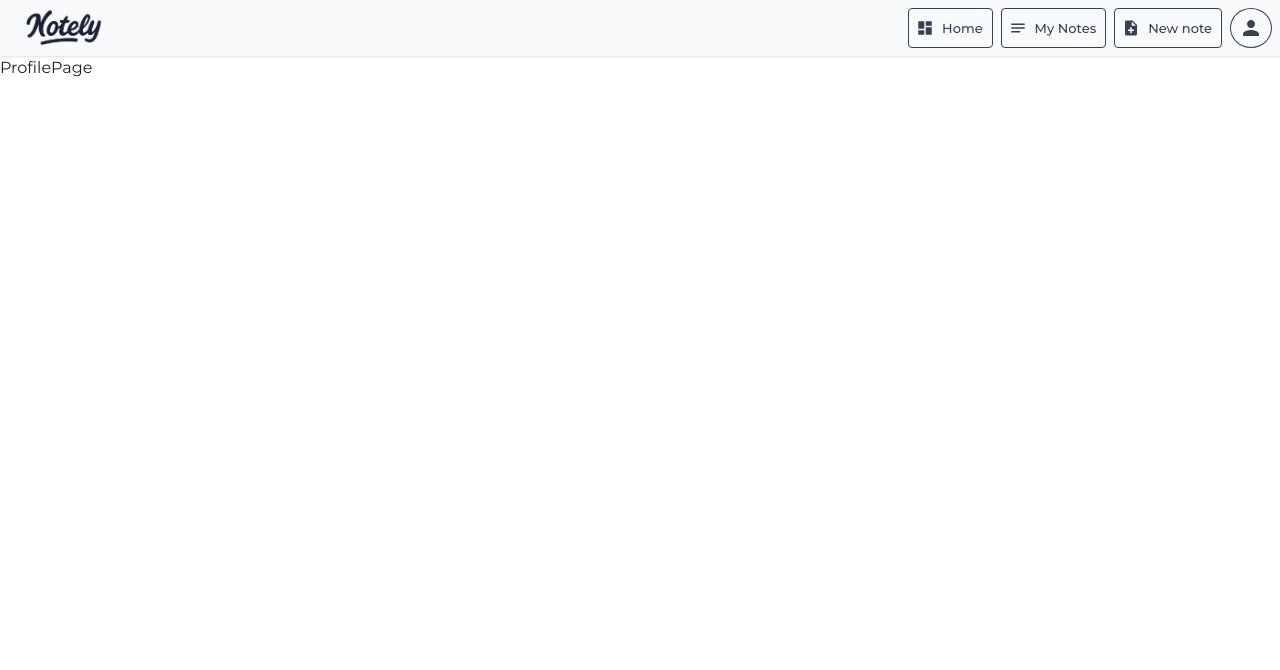
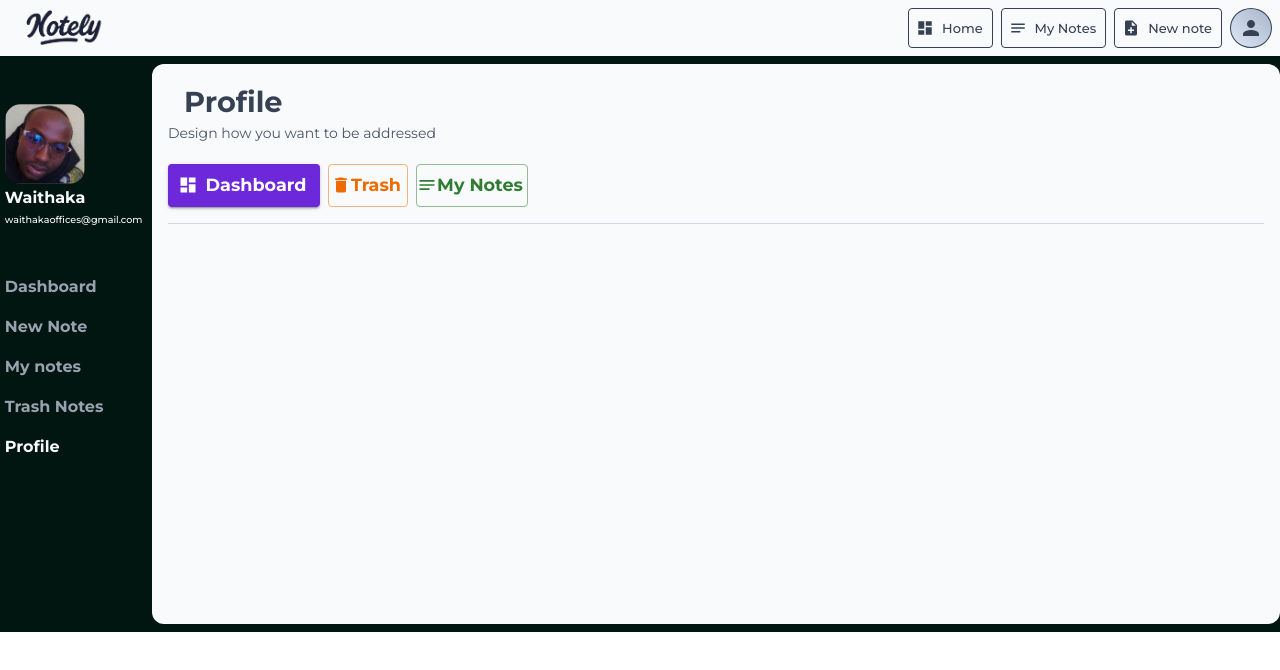
Before and after one commit to WaithakaGuru/NoteLy, a React (Vite) app in the folder client/: page /dashboard/profile in a window 1280 px wide. Shown: the top 670 px of the page. Built offline with nearby package versions, Linux system fonts and the light colour scheme.

Commit message:
Font fixes

```diff
--- a/client/src/components/Navbar.tsx
+++ b/client/src/components/Navbar.tsx
@@ -29,8 +29,6 @@ function Navbar() {
     img.onerror = () => setImageAvailable(false);
     setPath(path)
   }, []);
-
-  // useEffect(() => {;}, [path]);
 
   function handleToggleProfile() {
     setIsOpen(true);
@@ -90,6 +88,7 @@ function Navbar() {
                 color: "#364153",
                 border: "1px solid #364153",
                 transition: "border-color .4s ease-in-out",
+                background: path==="/dashboard/profile"? "linear-gradient(45deg, #dce6f6, #a9b6ca)" : "",
                 "&:hover": {
                   background: "linear-gradient(45deg, #dce6f6, #a9b6ca)",
                   borderColor: "transparent",
--- a/client/src/components/SideBar.tsx
+++ b/client/src/components/SideBar.tsx
@@ -1,5 +1,4 @@
-import { Card, CardMedia, Typography, Stack, Button } from "@mui/material";
-import { Link} from "react-router-dom";
+import { Card, CardMedia, Typography, Stack, Button} from "@mui/material";
 import useNote from "../store/notelyStore";
 
 function SideBar() {
@@ -58,44 +57,45 @@ function SideBar() {
           >
             Public Notes
           </Typography>
-      </Button></>) : "" }
+        </Button>
+      </>) : "" }
       </Card>
       <Stack component={"div"} className="justify-center gap-4 p-6">
-        <Link to={"/dashboard"}>
+        <a href="/dashboard">
           <Typography fontWeight={"bold"}
             sx={{color: path==="/dashboard"? "#f9fafb" : "#99a1af"}}
           >
             Dashboard
           </Typography>
-        </Link>
-        <Link to={"/dashboard/create"}>
+        </a>
+       < a href="/dashboard/create">
           <Typography fontWeight={"bold"}
             sx={{color: path==="/dashboard/create"? "#f9fafb" : "#99a1af"}}
           >
             New Note
           </Typography>
-        </Link>
-        <Link to={"/dashboard/note"}>
+        </a>
+        <a href="/dashboard/note">
           <Typography fontWeight={"bold"}
             sx={{color: path==="/dashboard/note"? "#f9fafb" : "#99a1af"}}
           >
             My notes
           </Typography>
-        </Link>
-        <Link to={"/dashboard/trash"}>
+        </a>
+        <a href="/dashboard/trash">
           <Typography fontWeight={"bold"}
             sx={{color: path==="/dashboard/trash"? "#f9fafb" : "#99a1af"}}
           >
             Trash Notes
           </Typography>
-        </Link>
-        <Link to={"/dashboard/profile"}>
+        </a>
+        <a href="/dashboard/profile">
           <Typography fontWeight={"bold"}
             sx={{color: path==="/dashboard/profile"? "#f9fafb" : "#99a1af"}}
           >
             Profile
           </Typography>
-        </Link>
+        </a>
       </Stack>
     </Stack>
   );
--- a/client/src/pages/CreateNote.tsx
+++ b/client/src/pages/CreateNote.tsx
@@ -52,8 +52,8 @@ function CreateNote() {
       <ToggleSideBar/>
       <Stack
         component={"section"}
-        className="bg-gray-50 w-full overflow-auto rounded-xl p-6"
-        sx={{ ml: { sm: "10rem" }, height: {xs: "100dvh",  md:"35rem"}}}
+        className="bg-gray-50 w-full overflow-auto rounded-xl p-4"
+        sx={{ ml: { sm: "9rem" }, height: {xs: "100dvh",  md:"35rem"}}}
       >
         <Box
           component={"section"}
--- a/client/src/pages/ProfilePage.tsx
+++ b/client/src/pages/ProfilePage.tsx
@@ -1,5 +1,102 @@
+import {Box, Button, Stack, Typography } from "@mui/material"
+import { Delete, Notes, Dashboard } from "@mui/icons-material";
+import ToggleSideBar from "../components/ToggleSideBar"
+
 function ProfilePage() {
-  return <div>ProfilePage</div>;
+  return (
+     <Box
+      component={"main"}
+      className="w-full gap-2 flex h-[36rem] py-2"
+      sx={{ background: "#011611", height: {xs: "max-content"} }}
+    >
+      <ToggleSideBar/>
+      <Stack
+        component={"section"}
+        className="bg-gray-50 w-full overflow-auto rounded-xl p-4"
+        sx={{ ml: { sm: "9rem" }, height: {xs: "100dvh",  md:"35rem"}}}
+      >
+        <Box
+          component={"section"}
+          className="flex gap-4 border-b border-gray-300"
+          sx={{ flexDirection: { xs: "column", md: "row" } }}
+        >
+          <Stack direction={"row"} className="justify-between min-w-1/2">
+            <Box>
+              <Box
+                component={"div"}
+                className="flex items-center w-full ml-[1rem]"
+              >
+                <Typography
+                  fontSize={"1.8rem"}
+                  fontWeight={"bold"}
+                  className="text-gray-700 "
+                >
+                  Profile
+                </Typography>
+              </Box>
+              <Typography
+                variant="body2"
+                gutterBottom
+                className="text-gray-600"
+              >
+                Design how you want to be addressed
+              </Typography>
+              <Stack direction={"row"} gap={1}>
+                <Button
+                  href="/dashboard"
+                  color="secondary"
+                  variant="contained"
+                  startIcon={<Dashboard />}
+                  sx={{
+                    my: "1rem",
+                    textTransform: "none",
+                    fontWeight: "bold",
+                    fontSize: "1.1rem",
+                  }}
+                  className="w-38 text-gray-50 text-nowrap"
+                  title="Write a new note"
+                >
+                  Dashboard
+                </Button>
+                <Button
+                  href="/dashboard/trash"
+                  color="warning"
+                  startIcon={<Delete className="mr-[-.5rem]" />}
+                  variant="outlined"
+                  sx={{
+                    my: "1rem",
+                    textTransform: "none",
+                    fontWeight: "bold",
+                    fontSize: "1.1rem",
+                  }}
+                  className="w-20 text-gray-50"
+                  title="See deleted notes"
+                >
+                  Trash
+                </Button>
+                <Button
+                  href="/dashboard/note"
+                  color="success"
+                  startIcon={<Notes className="mr-[-.5rem]" />}
+                  variant="outlined"
+                  title="All my notes"
+                  sx={{
+                    my: "1rem",
+                    textTransform: "none",
+                    fontWeight: "bold",
+                    fontSize: "1.1rem",
+                  }}
+                  className="w-28 text-gray-50 text-nowrap"
+                >
+                  My Notes
+                </Button>
+              </Stack>
+            </Box>
+          </Stack>
+        </Box>
+      </Stack>
+    </Box>
+  )
 }
 
 export default ProfilePage;
--- a/client/src/pages/TrashNotesPage.tsx
+++ b/client/src/pages/TrashNotesPage.tsx
@@ -44,7 +44,7 @@ function TrashNotesPage() {
                 />
                 <Stack direction={"row"} gap={1} p={1}>
                     <Button
-                    href="dashboard/create"
+                    href="/dashboard/note"
                     color="secondary"
                     variant="contained"
                     startIcon={<Notes />}
```
Also changed, not shown: client/src/services/Requests.ts (deleted), client/src/services/patchRequests.ts (added). Lines whose indentation alone changed are shown as unchanged.
